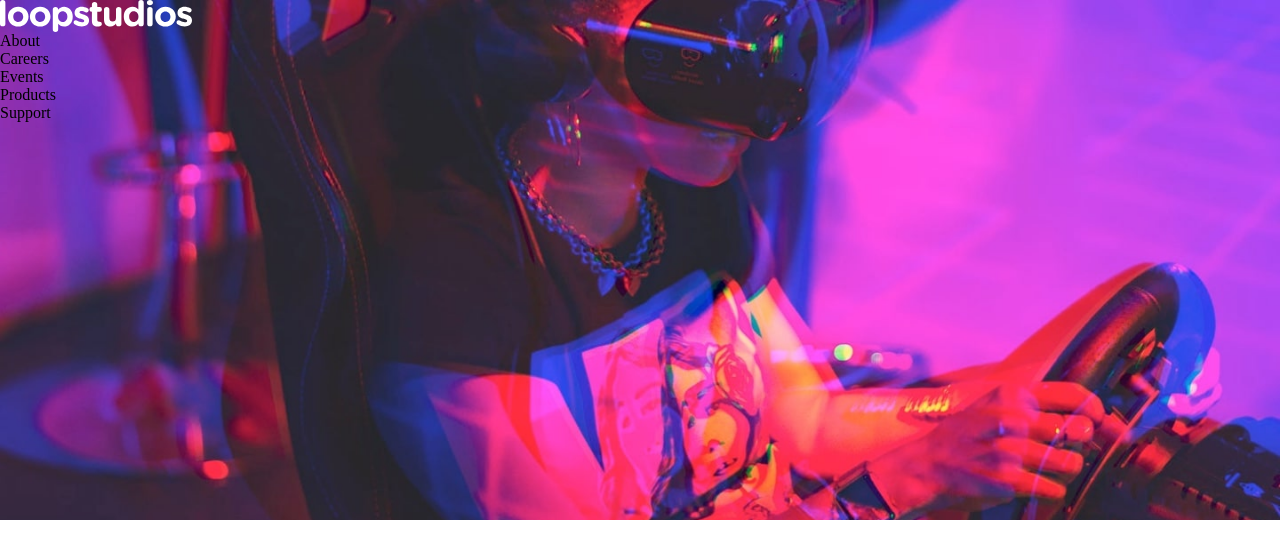
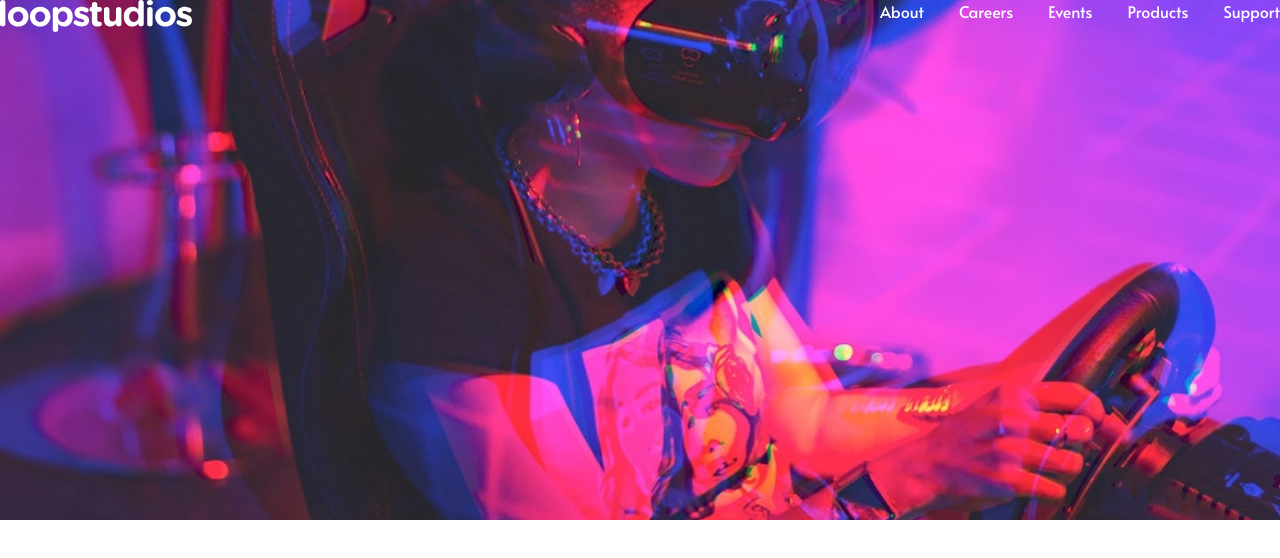
Before and after one commit to tascintra/loopstudios, a website built with Vite: page index.html in a window 1280 px wide. Built offline with nearby package versions, Linux system fonts and the light colour scheme.

Commit message:
main menu style created

```diff
--- a/index.html
+++ b/index.html
@@ -13,14 +13,14 @@
   <body>
     <div class="header-back">
       <header>
-        <img src="public/logo.svg" alt="Loopstudios logo">
+        <a class="logo" href="#home"><img src="public/logo.svg" alt="Loopstudios logo"></a>
         <nav>
-          <ul>
-            <li>About</li>
-            <li>Careers</li>
-            <li>Events</li>
-            <li>Products</li>
-            <li>Support</li>
+          <ul class="menu">
+            <li><a href="#about">About</a></li>
+            <li><a href="#careers">Careers</a></li>
+            <li><a href="#events">Events</a></li>
+            <li><a href="#producs">Products</a></li>
+            <li><a href="#support">Support</a></li>
           </ul>
         </nav>
       </header>
--- a/src/css/base.css
+++ b/src/css/base.css
@@ -24,6 +24,10 @@ a {
   --dark-gray: hsl(0, 0%, 55%);
   --very-dark-gray: hsl(0, 0%, 41%);
 
-  --hglight-font: 'Josefin Sans', Helverica, sans-serif;
-  --body-font: Atala, Helverica, sans-serif;
+  --hglight-font: 'Josefin Sans', Helvetica, sans-serif;
+  --body-font: 'Alata', Helvetica, sans-serif;
 }
+
+body {
+  font-family: var(--body-font);
+}
--- a/src/css/header.css
+++ b/src/css/header.css
@@ -8,4 +8,15 @@ header {
   height: 65vh;
   max-width: 1440px;
   margin: 0 auto;
+  color: white;
+  display: flex;
+  flex-direction: row;
+  justify-content: space-between;
+
 }
+
+.menu {
+  display: flex;
+  gap: 35px;
+
+}
```
